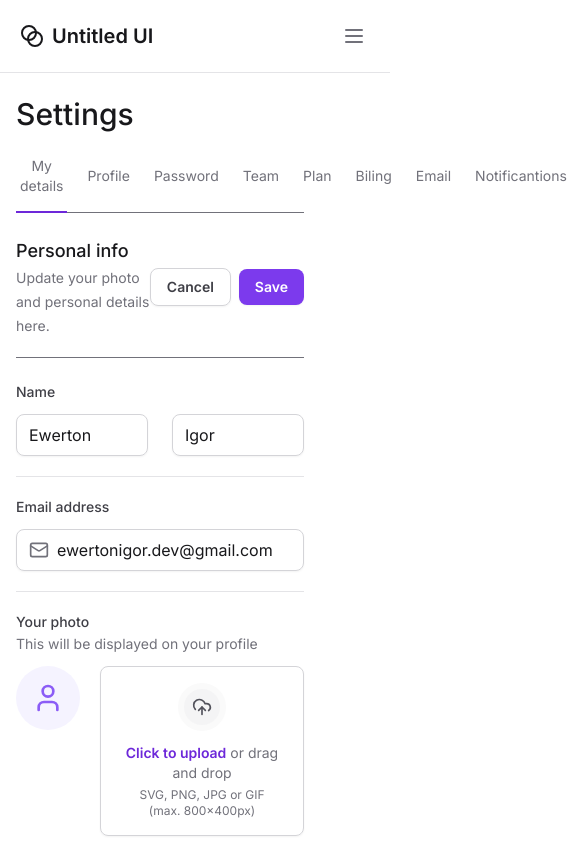
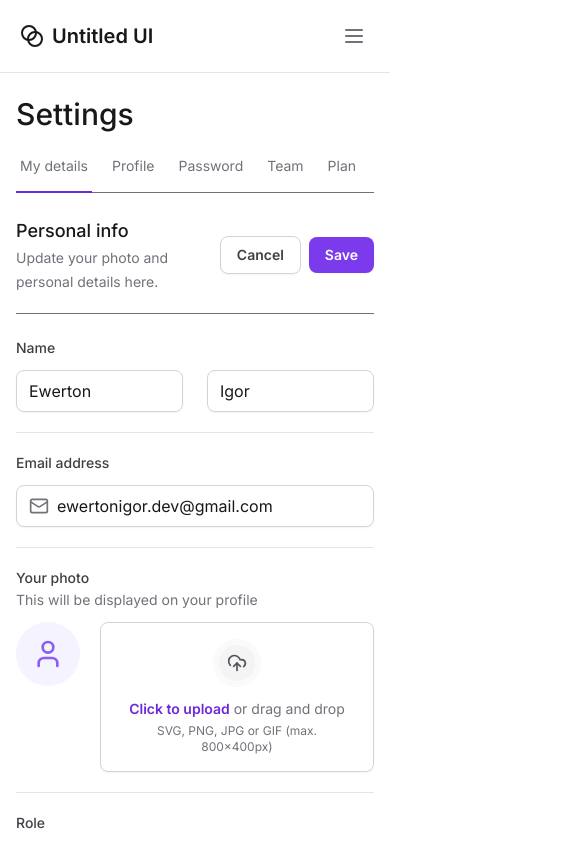
Before and after one commit to ewertonigor/tailwindcss, a Next.js app: page / in a window 390 px wide. Shown: the top 843 px of the page, 585 px wide, since content can reach past the window. Built offline with nearby package versions, Linux system fonts and the light colour scheme.

Commit message:
Responsividade das abas

```diff
--- a/package.json
+++ b/package.json
@@ -11,6 +11,7 @@
   "dependencies": {
     "@formkit/auto-animate": "^0.8.2",
     "@radix-ui/react-collapsible": "^1.0.3",
+    "@radix-ui/react-scroll-area": "^1.0.5",
     "@radix-ui/react-select": "^2.0.0",
     "@radix-ui/react-tabs": "^1.0.4",
     "framer-motion": "^11.0.28",
--- a/src/app/layout.tsx
+++ b/src/app/layout.tsx
@@ -18,9 +18,9 @@
   return (
     <html lang="en">
       <body className={inter.className}>
-        <div className="grid min-h-screen grid-cols-app">
+        <div className="min-h-screen lg:grid lg:grid-cols-app">
           <SideBar />
-          <main className="px-4 pb-12 pt-24 lg:col-start-2 lg:px-8 lg:pt-8">
+          <main className="max-x-[100vw] px-4 pb-12 pt-24 lg:col-start-2 lg:px-8 lg:pt-8">
             {children}
           </main>
         </div>
--- a/src/components/SettingsTabs/TabItem.tsx
+++ b/src/components/SettingsTabs/TabItem.tsx
@@ -17,7 +17,7 @@
       value={value}
       className="data-[state=active]: group relative px-1 pb-4 text-sm text-zinc-500 outline-none hover:text-violet-700"
     >
-      <span className="group-focus-visible::ring-2 group-focus-visible::ring-offset-4 rounded group-focus:ring-violet-400">
+      <span className="group-focus-visible::ring-2 group-focus-visible::ring-offset-4 whitespace-nowrap rounded group-focus:ring-violet-400">
         {title}
       </span>
 
--- a/src/components/SettingsTabs/index.tsx
+++ b/src/components/SettingsTabs/index.tsx
@@ -1,6 +1,7 @@
 'use client'
 
 import * as Tabs from '@radix-ui/react-tabs'
+import * as ScrollArea from '@radix-ui/react-scroll-area'
 import TabItem from './TabItem'
 import { useState } from 'react'
 
@@ -9,6 +10,8 @@
 
   return (
     <Tabs.Root value={currentTab} onValueChange={setCurrentTab}>
+      <ScrollArea.Root className="w-full" type="scroll">
+        <ScrollArea.Viewport className="w-full overflow-x-scroll">
           <Tabs.List className="mt-6 flex w-full items-center gap-4 border-b border-zinc-500">
             <TabItem
               value="tab1"
@@ -25,8 +28,16 @@
               title="Password"
               isSelected={currentTab === 'tab3'}
             />
-        <TabItem value="tab4" title="Team" isSelected={currentTab === 'tab4'} />
-        <TabItem value="tab5" title="Plan" isSelected={currentTab === 'tab5'} />
+            <TabItem
+              value="tab4"
+              title="Team"
+              isSelected={currentTab === 'tab4'}
+            />
+            <TabItem
+              value="tab5"
+              title="Plan"
+              isSelected={currentTab === 'tab5'}
+            />
             <TabItem
               value="tab6"
               title="Biling"
@@ -53,6 +64,15 @@
               isSelected={currentTab === 'tab10'}
             />
           </Tabs.List>
+
+          <ScrollArea.Scrollbar
+            className="flex h-0.5 translate-y-1.5 touch-none select-none flex-col bg-zinc-100"
+            orientation="horizontal"
+          >
+            <ScrollArea.Thumb className="relative flex-1 rounded-lg bg-zinc-300" />
+          </ScrollArea.Scrollbar>
+        </ScrollArea.Viewport>
+      </ScrollArea.Root>
     </Tabs.Root>
   )
 }
```
Also changed, not shown: 1 other file (tests, documents, lock files or other folders). Lines whose indentation alone changed are shown as unchanged.
